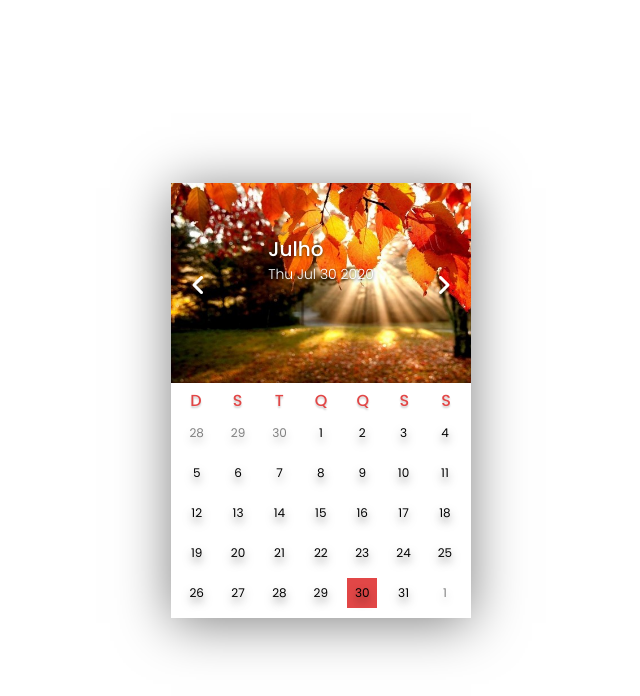
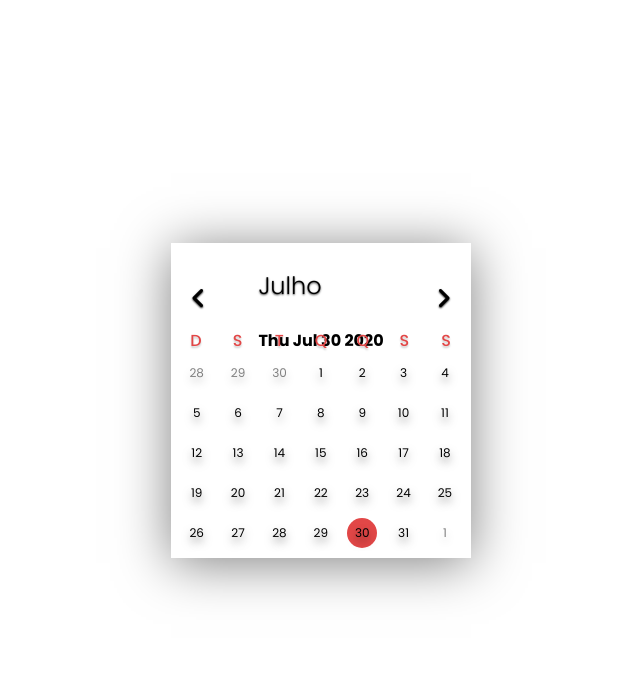
Before and after one commit to 0rakul0/Front-End, a plain HTML site: page Calendario/calendario 1/index.html in a window 1280 px wide. Shown: the whole page, without its empty margins (319-959 px from the left). Drawn offline with Linux system fonts and the light colour scheme.

Commit message:
att
atualização dos calendarios

```diff
--- a/Calendario/caledarioFull/public/css/calendar.css
+++ b/Calendario/calendario 1/public/css/calendar.css
@@ -22,10 +22,8 @@ body{
 }
 .calendario .Bgimg{
     width: 100%;
-    height: 200px;
-    background: url(../img/3.jpg);
-    background-size: cover;
-    padding: 40px 20px;
+    height: 80px;
+    padding: 0 20px;
     box-sizing: border-box;
 }
 .calendario .Bgimg .mes{
@@ -33,30 +31,20 @@ body{
     align-items: center;
     justify-content: space-between;
     text-align: justify;
-    color: #fff;
+    color: #000;
 }
-.calendario .Bgimg .mes i{
-    margin-top: 50px;
+.calendario .Bgimg i{
     cursor: pointer;
     font-size: 1.5em;
-    text-shadow: 0 4px 2px rgba(0, 0, 0, 0.6);
-}
-.calendario .Bgimg h3,
-.calendario .Bgimg h4{
-
-    margin: 0;
-    padding: 0;
-    text-shadow: 0 1px 3px rgba(0, 0, 0, 0.7);
+    text-shadow: 0 1px 2px rgba(0, 0, 0, 1);
 }
 .calendario .Bgimg h3{
-    font-size: 20px;
-    font-weight: 500;
+    font-size: 24px;
+    font-weight: 300;
+    margin: 25px 0;
+    padding: 0;
+    text-shadow: 0 1px 2px rgba(0, 0, 0, 0.7);
 }
-.calendario .Bgimg h4{
-    font-size: 14px ;
-    font-weight: 300;
-}
-
 .semana{
     margin: 5px 10px;
     display: grid;
@@ -92,13 +80,18 @@ body{
     transition: background-color 0.2s;
   }
   .days div:hover:not(.today) {
-    border: 1px solid rgb(167, 167, 167);
+    border: 1px solid #eee;
     cursor: pointer;
+    transition: 0.5s;
+    background-color: #eee;
+    border-radius: 50%;
   }
   .prev-date,
   .next-date {
     opacity: 0.5;
   }
   .today {
+    border-radius: 50%;
     background-color: #e24747;
+    cursor: pointer;
   }
--- /dev/null
+++ b/Calendario/calendario 2/public/css/calendar.css
@@ -0,0 +1,97 @@
+@import url('https://fonts.googleapis.com/css2?family=Poppins:wght@100;200;300;400;500;600;700&display=swap');
+*{
+    margin: 0;
+    padding: 0;
+    box-sizing: border-box;
+    font-family: 'Poppins', sans-serif;
+}
+body{
+    margin: 0;
+    padding: 0;
+    display: flex;
+    justify-content: center;
+    align-items: center;
+    height: 100vh;
+}
+.calendario{
+    width: 300px;
+    height: auto;
+    background: #fff;
+    box-sizing: border-box;
+    box-shadow: 0 5px 50px rgba(0, 0, 0, 0.5);
+}
+.calendario .Bgimg{
+    width: 100%;
+    height: 80px;
+    padding: 0 20px;
+    box-sizing: border-box;
+}
+.calendario .Bgimg .mes{
+    display: flex;
+    align-items: center;
+    justify-content: space-between;
+    text-align: justify;
+    color: #000;
+}
+.calendario .Bgimg i{
+    cursor: pointer;
+    font-size: 1.5em;
+    text-shadow: 0 1px 2px rgba(0, 0, 0, 1);
+}
+.calendario .Bgimg h3{
+    font-size: 24px;
+    font-weight: 300;
+    margin: 25px 0;
+    padding: 0;
+    text-shadow: 0 1px 2px rgba(0, 0, 0, 0.7);
+}
+.semana{
+    margin: 5px 10px;
+    display: grid;
+    grid-template-columns: repeat(auto-fit, minmax(25px, 1fr));
+    grid-gap: 12px;
+    box-sizing: border-box;
+    color: #e24747;
+    font-weight: 500;
+}
+.semana div{
+    display: flex;
+    justify-content: center;
+    align-items: center;
+    width: calc(13rem / 7);
+    text-shadow: 0 2px 2px rgba(0, 0, 0, 0.2);
+}
+.days {
+    width: 100%;
+    display: flex;
+    flex-wrap: wrap;
+    padding-left: 5px;
+  }
+
+  .days div {
+    font-size: 12px;
+    margin: 0 5.7px 10px;
+    width: 30px;
+    height: 30px;
+    display: flex;
+    justify-content: center;
+    align-items: center;
+    text-shadow: 0 0.3rem 0.5rem rgba(0, 0, 0, 0.5);
+    transition: background-color 0.2s;
+  }
+  .days div:hover:not(.today) {
+    border: 1px solid #eee;
+    cursor: pointer;
+    transition: 0.5s;
+    background-color: #eee;
+    border-radius: 50%;
+  }
+  .prev-date,
+  .next-date {
+    opacity: 0.5;
+  }
+  .today {
+    border-radius: 50%;
+    background-color: #e24747;
+    cursor: pointer;
+  }
```
Also changed, not shown: Calendario/calendario 2/index.html (added, +51 -0 lines), Calendario/calendario 2/public/js/calendario.js (added, +80 -0 lines), Calendario/calendario 1/index.html (renamed from Calendario/caledarioFull/inedex.html), Calendario/calendario 1/public/img/3.jpg (renamed from Calendario/caledarioFull/public/img/3.jpg), Calendario/calendario 1/public/js/calendario.js (renamed from Calendario/caledarioFull/public/js/calendario.js), Calendario/calendario 2/public/img/3.jpg (added), Calendario/calendario 2/public/img/eu.jpg (added).
